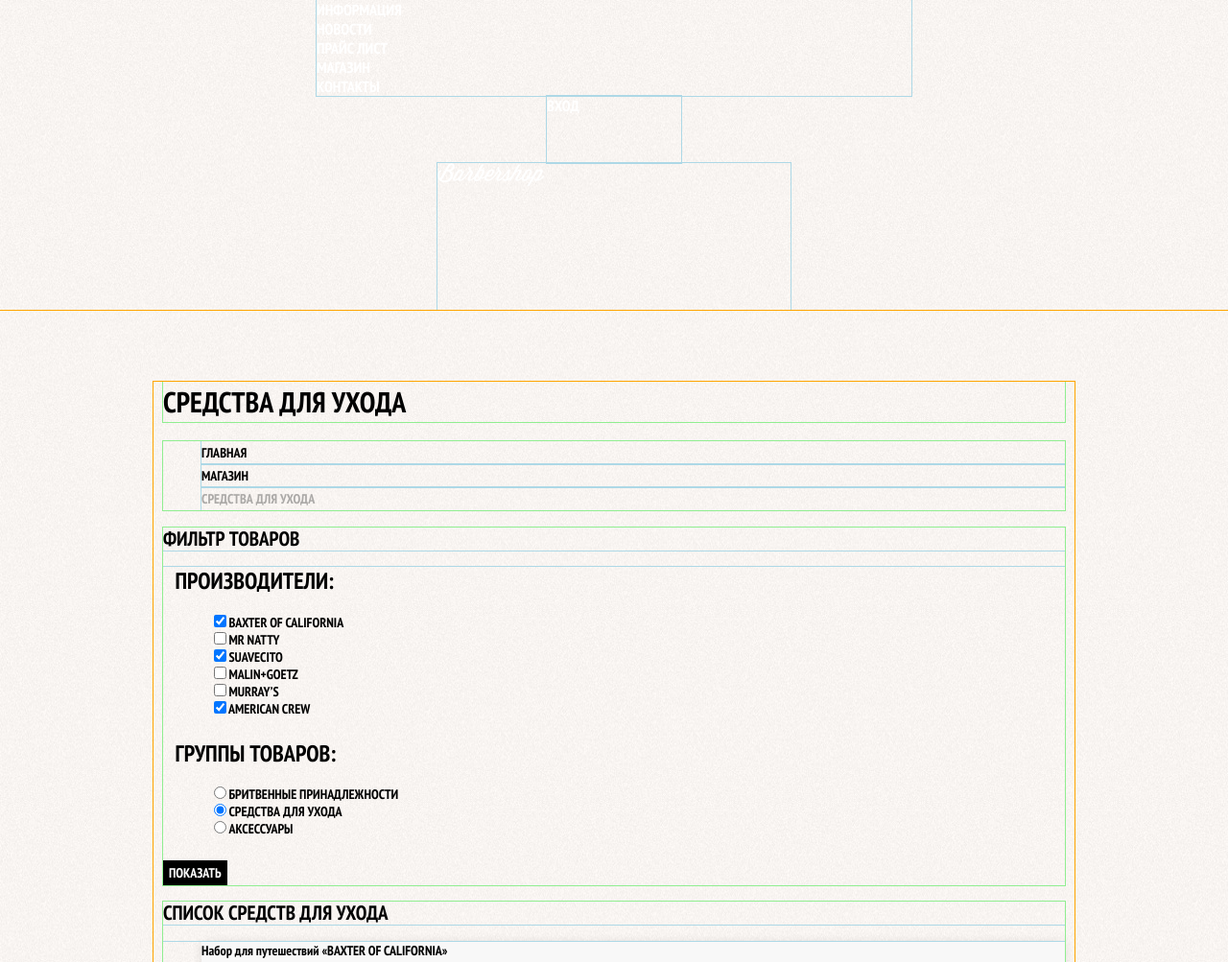
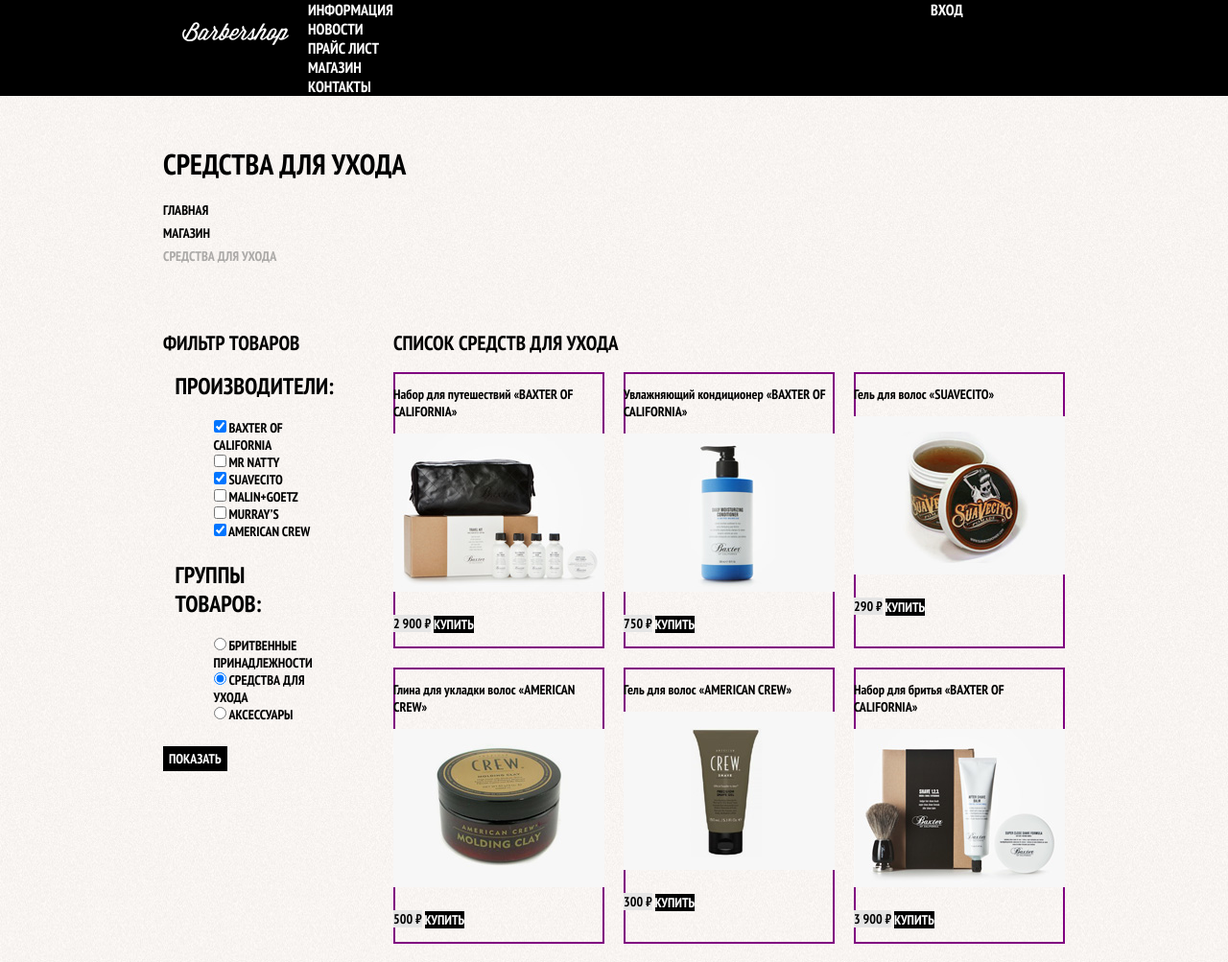
Before and after one commit to mech-master/908421-barbershop-25, a plain HTML site: page catalog.html in a window 1280 px wide. Shown: the top 1003 px of the page at 96% size. Drawn offline with Linux system fonts and the light colour scheme.

Commit message:
Стилизация catalog.html

```diff
--- a/catalog.html
+++ b/catalog.html
@@ -11,7 +11,7 @@
 	<body class="inner-page">
 
 		<header class="main-header">
-			<nav class="main-navigation">
+			<nav class="main-navigation container">
 				<a class="main-header-logo" href="index.html">
 					<img src="img/logo.svg" width="111" height="24" alt="Логотип барбершопа «Бородинский»">
 				</a>
@@ -41,6 +41,7 @@
 				<li class="breadcrumbs-current">Средства для ухода</li>
 			</ul>
 
+			<div class="catalog-columns">
 				<section class="filters">
 					<h2 class="visually-hidden">Фильтр товаров</h2>
 					<form class="filter" method="get" action="https://echo.htmlacademy.ru">
@@ -214,6 +215,7 @@
 						<li class="pagination-item"><a href="#">4</a></li>
 					</ul>
 				</section>
+			</div>
 		</main>
 
 		<footer class="main-footer">
--- a/css/style.css
+++ b/css/style.css
@@ -46,16 +46,18 @@ body {
 	/* Разное */
 }
 
-body > * {
-	outline: 1px solid orange;
-}
-
-body > * > * {
-	outline: 1px solid lightgreen;
-}
-
-body > * > * >* {
-	outline: 1px solid lightblue;
+.inner-page {
+	/* Позиционирование */
+	/* Блочная модель */
+	/* Типографика */
+	color: #000000;
+	/* Оформление */
+	background-color: #f9f6f3;
+	background-image: url("../img/pattern-light.jpg");
+	background-position: 0 0;
+	background-repeat: repeat;
+	/* Анимация */
+	/* Разное */
 }
 
 .container {
@@ -74,26 +76,16 @@ body > * > * >* {
 	/* Позиционирование */
 	/* Блочная модель */
 	margin-bottom: 75px;
-	min-height: 285px; /*Временно для сеток */
 	/* Типографика */
 	/* Оформление */
 	/* Анимация */
 	/* Разное */
 }
 
+.inner-page .main-header {
+	margin-bottom: 50px;
 
-.inner-page {
-	/* Позиционирование */
-	/* Блочная модель */
-	/* Типографика */
-	color: #000000;
-	/* Оформление */
-	background-color: #f9f6f3;
-	background-image: url("../img/pattern-light.jpg");
-	background-position: 0 0;
-	background-repeat: repeat;
-	/* Анимация */
-	/* Разное */
+	background-color: #000000;
 }
 
 a {
@@ -124,7 +116,6 @@ a {
 	flex-direction: column;
 	align-items: center;
 	/* Блочная модель */
-	min-height: 285px;
 	/* Типографика */
 	font-size: 16px;
 	line-height: 20px;
@@ -134,6 +125,12 @@ a {
 	/*background-color: #000000;/**/ /*Временно для сетки */
 	/* Анимация */
 	/* Разное */
+}
+
+.inner-page .main-navigation {
+	display: flex;
+	align-items: flex-start;
+	flex-direction: row;
 }
 
 .main-header-logo {
@@ -149,16 +146,22 @@ a {
 	/* Разное */
 }
 
+.inner-page .main-header-logo {
+	order: 0;
+
+	width: 111px;
+	height: 24px;
+	padding: 23px 20px;
+}
+
 .main-navigation-wrapper {
 	/* Позиционирование */
 	/* Блочная модель */
 	width: 100%;
 	margin-bottom: 60px;
-	min-height: 70px;
 	/* Типографика */
 	/* Оформление */
-	background-color: transparent;
-	/*background-color: #000000;/**/
+	background-color: #000000;/**/
 	/* Анимация */
 	/* Разное */
 }
@@ -180,7 +183,6 @@ a {
 	width: 620px;
 	margin: 0;
 	padding: 0;
-	min-height: 70px;
 	/* Типографика */
 	/* Оформление */
 	list-style: none;
@@ -194,12 +196,15 @@ a {
 	width: 140px;
 	margin: 0;
 	padding: 0;
-	min-height: 70px;
 	/* Типографика */
 	/* Оформление */
 	list-style: none;
 	/* Анимация */
 	/* Разное */
+}
+
+.inner-page .user-navigation {
+	margin-left: auto;
 }
 
 .site-navigation a,
@@ -233,7 +238,6 @@ a {
 	/* Блочная модель */
 	margin: 0;
 	padding: 0;
-	min-height: 150px;
 	/* Типографика */
 	/* Оформление */
 	list-style: none;
@@ -245,7 +249,6 @@ a {
 	/* Позиционирование */
 	/* Блочная модель */
 	width: 300px;
-	min-height: 150px;
 	/* Типографика */
 	text-align: center;
 	/* Оформление */
@@ -268,9 +271,7 @@ a {
 	/* Типографика */
 	color: #000000;
 	/* Оформление */
-	background-image: none;
-	background-color: transparent;
-	/*background-color: #fbf8f5;
+	background-color: #fbf8f5;
 	background-image: url("../img/pattern-light.jpg");
 	background-position: 0 0;
 	background-repeat: repeat;/**/
@@ -281,14 +282,12 @@ a {
 .index-columns h2{
 	font-size: 30px;
 	line-height: 42px;
-	font-weight: bold;
 }
 
 .news {
 	/* Позиционирование */
 	/* Блочная модель */
-	width: 300px;
-	min-height: 315px;
+	width: 380px;
 	/* Типографика */
 	/* Оформление */
 	/* Анимация */
@@ -307,11 +306,15 @@ a {
 	/* Позиционирование */
 	/* Блочная модель */
 	width: 300px;
-	min-height: 295px;
 	/* Типографика */
 	/* Оформление */
 	/* Анимация */
 	/* Разное */
+}
+
+.gallery-content {
+	background-color: #cccccc;
+	border: 7px solid #ffffff;
 }
 
 .contacts {
@@ -328,16 +331,10 @@ a {
 	/* Позиционирование */
 	/* Блочная модель */
 	width: 300px;
-	min-height: 320px;
 	/* Типографика */
 	/* Оформление */
 	/* Анимация */
 	/* Разное */
-}
-
-.gallery-content {
-	background-color: #cccccc;
-	border: 7px solid #ffffff;
 }
 
 .appointment-item input {
@@ -347,16 +344,24 @@ a {
 	border: 2px solid #000000;
 }
 
-.appointment-item input:hover {
+.appointment-item input:focus {
 	border-color: #663d15;
 }
 
 .page-title {
+	margin: 0;
+	margin-bottom: 15px;
+	padding: 0;
+
 	font-size: 30px;
 	line-height: 42px;
 }
 
 .breadcrumbs {
+	padding: 0;
+	margin: 0;
+	margin-bottom: 50px;
+
 	list-style: none;
 }
 
@@ -371,6 +376,15 @@ a {
 
 .breadcrumbs-current{
 	color: #aba9a7;
+}
+
+.catalog-columns {
+	display: flex;
+	justify-content: space-between;
+}
+
+.filters {
+	width: 180px;
 }
 
 .filter fieldset {
@@ -398,13 +412,39 @@ a {
 	opacity: 0.5;
 }
 
+.catalog {
+	width: 700px;
+}
+
 .catalog-list {
+	display: flex;
+	flex-wrap: wrap;
+	justify-content: space-between;
+
+	padding: 0;
+	margin: 0;
+	margin-bottom: 25px;
+
 	list-style: none;
 }
 
 .catalog-item {
-	background-color: #f8f8f8;
-	box-shadow: 0 0 10px rgba(0, 0, 0, 0.1);
+	width: 220px;
+	margin-bottom: 20px;
+	margin-right: 20px;
+
+	background-color: transparent;
+	box-shadow: inset 0 0 0 2px purple;
+}
+
+.catalog-item:nth-child(3n) {
+	/* Позиционирование */
+	/* Блочная модель */
+	margin-right: 0;
+	/* Типографика */
+	/* Оформление */
+	/* Анимация */
+	/* Разное */
 }
 
 .catalog-item:hover {
@@ -438,6 +478,9 @@ a {
 }
 
 .pagination-list {
+	padding: 0;
+	margin: 0;
+
 	list-style: none;
 }
 
@@ -545,12 +588,16 @@ a {
 	color: #ffffff;
 	/* Оформление */
 	background: none;
-	/*background-color: #212121;
+	background-color: #212121;
 	background-image: url("../img/pattern-dark.gpg");
 	background-position: 0 0;
 	background-repeat: repeat;/**/
 	/* Анимация */
 	/* Разное */
+}
+
+.inner-page .main-footer {
+	margin-top: 45px;
 }
 
 .main-footer .container {
@@ -569,7 +616,6 @@ a {
 	width: 320px;
 	margin: 0;
 	margin-right: 70px;
-	min-height: 100px;
 	/* Типографика */
 	/* Оформление */
 	/* Анимация */
@@ -613,7 +659,6 @@ a {
 	width: 150px;
 	margin: 0;
 	margin-left: auto;
-	min-height: 100px;
 	/* Типографика */
 	text-align: center;
 	/* Оформление */
```
Also changed, not shown: img/barbershop-shop.jpg (added). Lines whose indentation alone changed are shown as unchanged.
